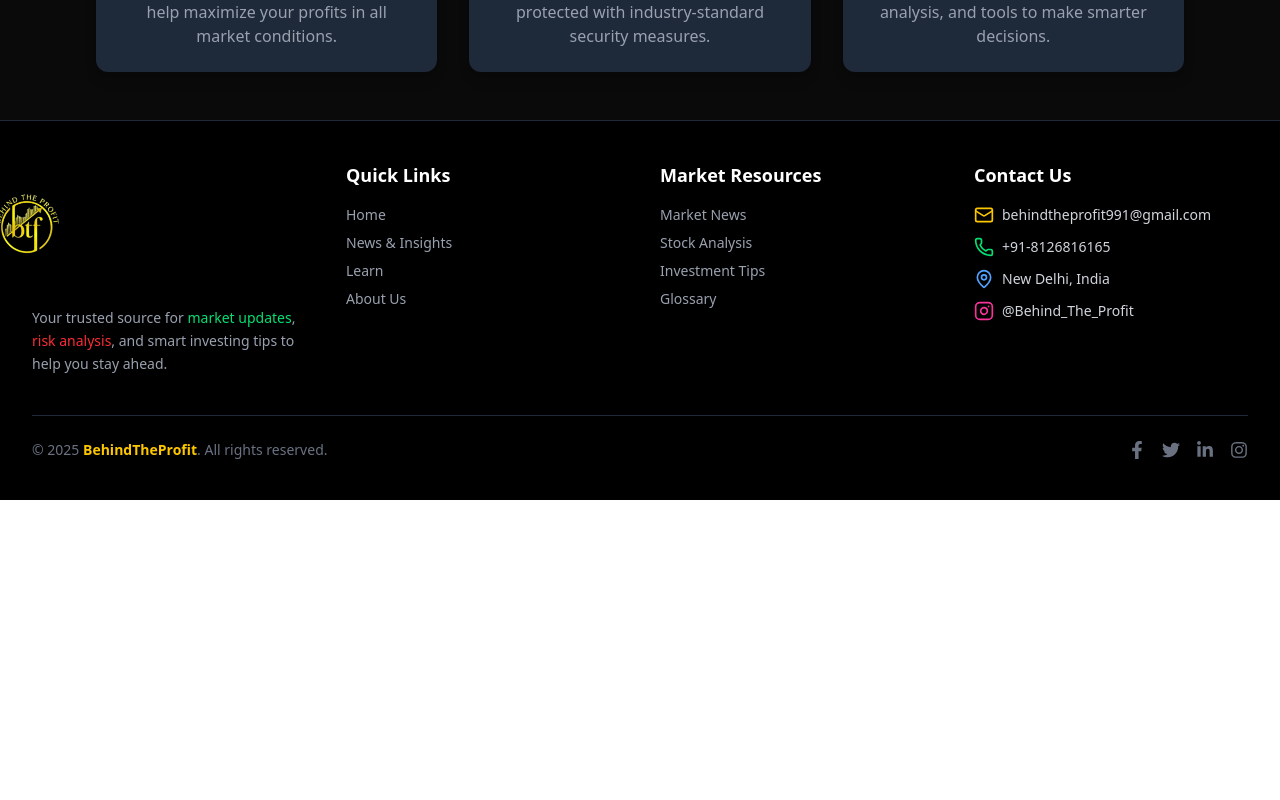
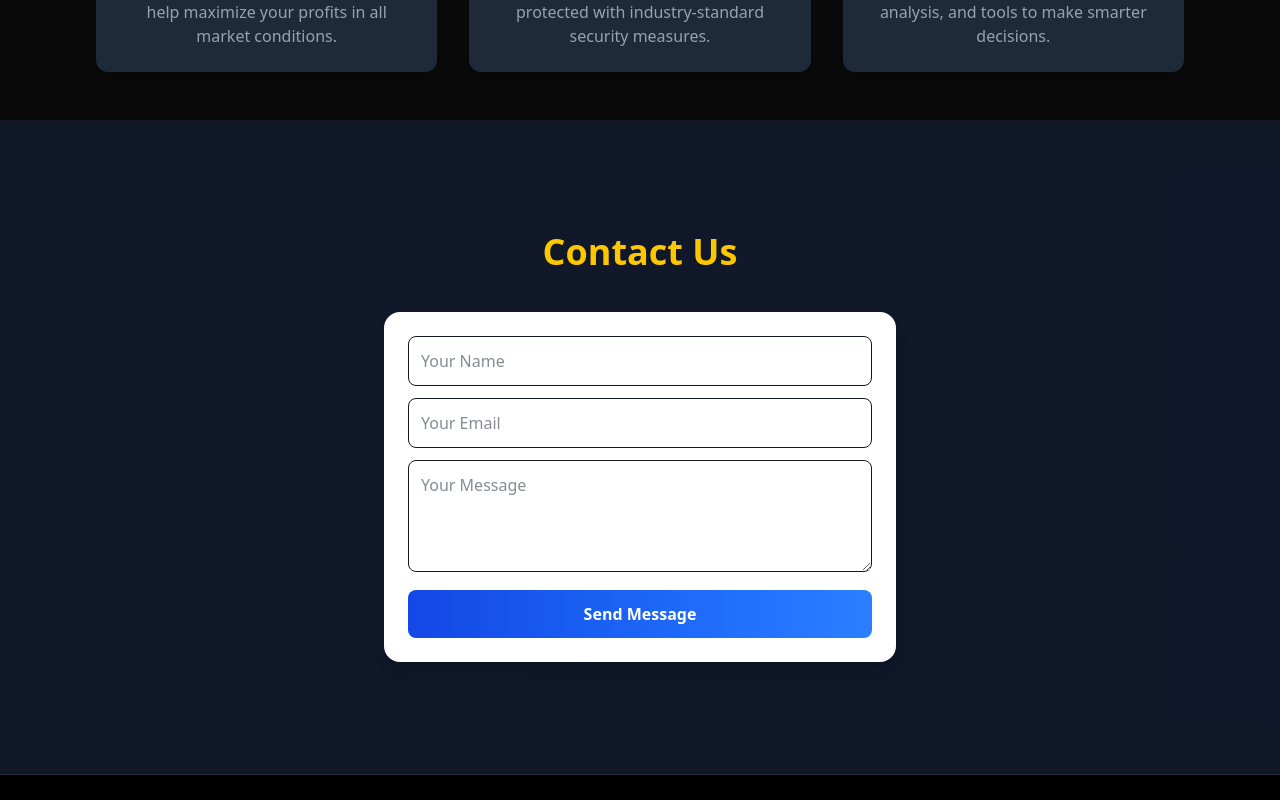
Before and after one commit to Anmolsharma1228/behindtheprofitportal, a React (Vite) app: page / in a window 1280 px wide. Shown: the part 1480-2280 px from the top of the page. Before the commit the page ends 1980 px from the top, so only its background shows below. Built offline with nearby package versions, Linux system fonts and the light colour scheme; no server answers.

Commit message:
Add contact us form

```diff
--- /dev/null
+++ b/src/components/ContactUs.jsx
@@ -0,0 +1,48 @@
+import React from 'react'
+
+const ContactUs = () => {
+  return (
+    <section className="bg-gradient-to-r to-[#0f172a] text-white py-16 px-6">
+      <h1 className="text-center text-4xl font-bold mb-10 text-yellow-400">Contact Us</h1>
+
+      <div className="max-w-lg mx-auto">
+        {/* Contact Form */}
+        <form
+          className="bg-white text-gray-900 p-6 rounded-2xl shadow-lg w-full"
+        >
+          <input
+            type="text"
+            name="name"
+            placeholder="Your Name"
+            className="w-full border p-3 mb-3 rounded-lg outline-none"
+            required
+          />
+
+          <input
+            type="email"
+            name="email"
+            placeholder="Your Email"
+            className="w-full border p-3 mb-3 rounded-lg outline-none"
+            required
+          />
+
+          <textarea
+            name="message"
+            placeholder="Your Message"
+            className="w-full border p-3 mb-3 rounded-lg h-28 outline-none"
+            required
+          />
+
+          <button
+            type="submit"
+            className="w-full bg-gradient-to-r to-blue-500 from-blue-700  text-white py-3 rounded-lg font-semibold transition cursor-pointer"
+          >
+            Send Message
+          </button>
+        </form>
+      </div>
+    </section>
+  )
+}
+
+export default ContactUs
--- a/src/components/Footer.jsx
+++ b/src/components/Footer.jsx
@@ -16,10 +16,8 @@
         <div className="grid grid-cols-1 md:grid-cols-4 gap-10 border-b border-gray-800 pb-10">
           {/* Logo & About */}
           <div>
-            {/* <h2 className="text-2xl font-bold text-yellow-400">
-              BehindTheProfit
-            </h2> */}
-            <img src={logo2} className="ml-[-28px] md:ml-[-70px] w-[100px] sm:w-[130px] h-auto object-contain" />
+
+            <img src={logo2} className="ml-[-28px] md:ml-[-30px] w-[100px] sm:w-[130px] h-auto object-contain" />
             <p className="mt-4 text-sm text-gray-400 leading-relaxed">
               Your trusted source for{" "}
               <span className="text-green-400">market updates</span>,{" "}
@@ -89,7 +87,7 @@
           {/* Contact Us */}
           <div>
             <h3 className="text-lg font-semibold text-white mb-4">
-              Contact Us
+              Contact Info
             </h3>
             <div className="space-y-3 text-sm">
               <p className="flex items-center gap-2">
--- a/src/pages/Home.jsx
+++ b/src/pages/Home.jsx
@@ -4,6 +4,7 @@
 import WhyUs from '../components/WhyUs';
 import Service from '../components/Service';
 import { Marquees } from '../components/Marquees';
+import ContactUs from '../components/ContactUs';
 
 const fadeInUp = {
   hidden: { opacity: 0, y: 40 },
@@ -65,6 +66,10 @@
         <section className="bg-neutral-950 py-12">
           <WhyUs />
         </section>
+        {/* Contact Us  */}
+        <section className="bg-gray-900 py-12">
+          <ContactUs />
+        </section>
       </main>
     </div>
   );
```
Also changed, not shown: src/assets/Images/contact.jpg (added), 1 other file (tests, documents, lock files or other folders).
